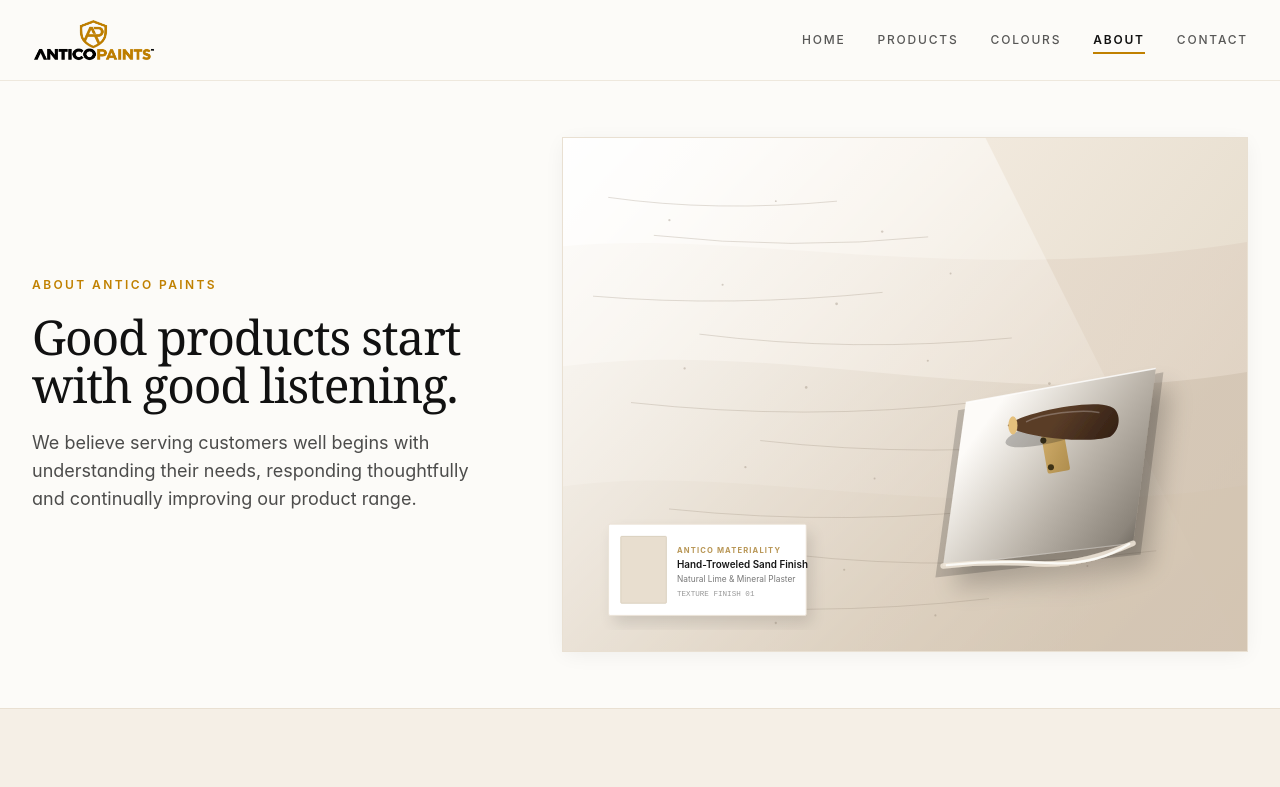
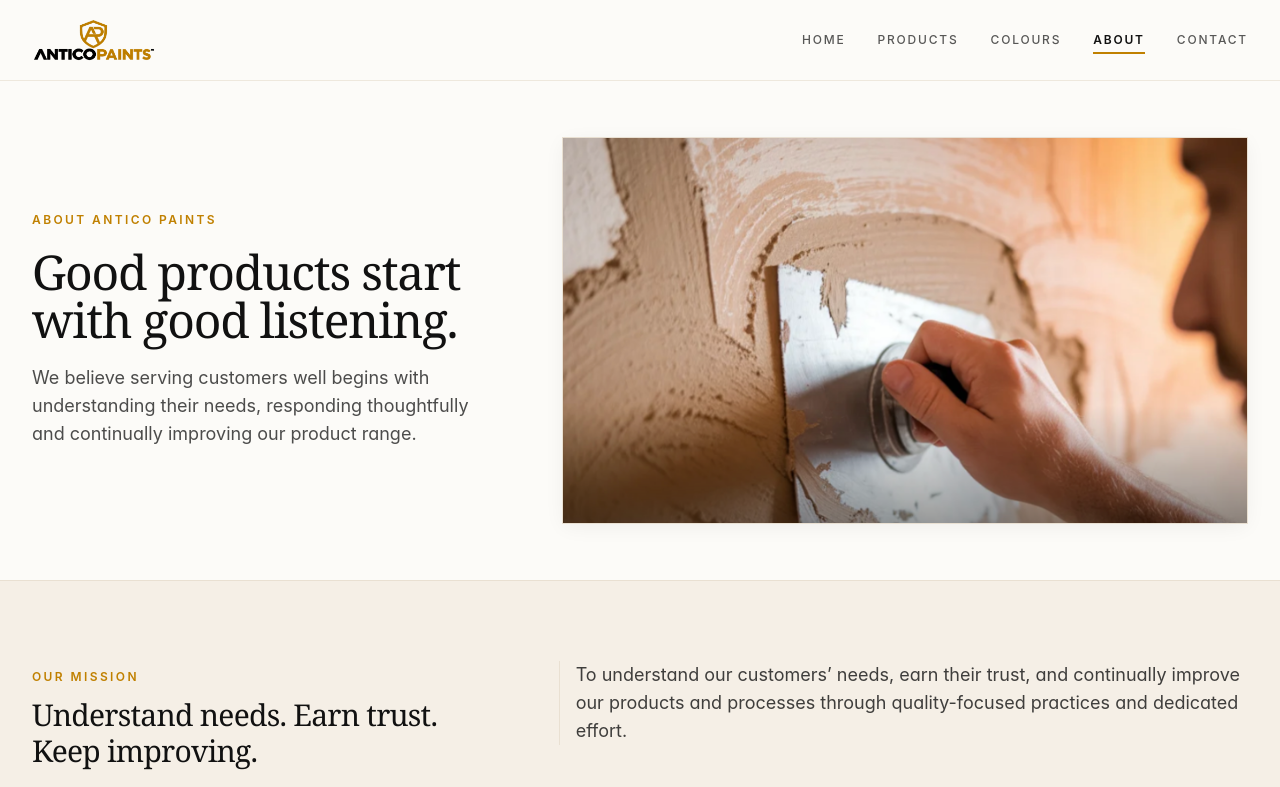
Before and after one commit to Pranshu012/AnticoPaints, a Next.js app: page /about in a window 1280 px wide. Shown: the top 787 px of the page. Built offline with nearby package versions, Linux system fonts and the light colour scheme.

Commit message:
Integrate authentic decorative wall texture photograph into About Us hero

```diff
--- a/src/app/about/page.tsx
+++ b/src/app/about/page.tsx
@@ -42,14 +42,14 @@
             {/* Right: High-Quality Materiality / Texture Photograph */}
             <div className="lg:col-span-7">
               <div className="relative overflow-hidden rounded-xs border border-brand-beige shadow-card bg-brand-offwhite">
-                <div className="relative aspect-[4/3] w-full">
+                <div className="relative aspect-[16/10] sm:aspect-[16/9] w-full">
                   <Image
                     src={intro.image}
                     alt={intro.imageAlt}
                     fill
                     priority
                     sizes="(min-width: 1024px) 58vw, 100vw"
-                    className="object-cover"
+                    className="object-cover object-center"
                   />
                 </div>
               </div>
--- a/src/data/company.ts
+++ b/src/data/company.ts
@@ -42,8 +42,8 @@
     heading: "Good products start with good listening.",
     description:
       "We believe serving customers well begins with understanding their needs, responding thoughtfully and continually improving our product range.",
-    image: "/images/about/about-wall-craft.svg",
-    imageAlt: "Antico Paints decorative wall texture and artisan trowel application",
+    image: "/images/about/about-wall-craft.png",
+    imageAlt: "Craftsman applying Antico Paints decorative wall texture with a trowel",
   },
   mission: {
     eyebrow: "OUR MISSION",
```
Also changed, not shown: public/images/about/about-wall-craft.png (added).
